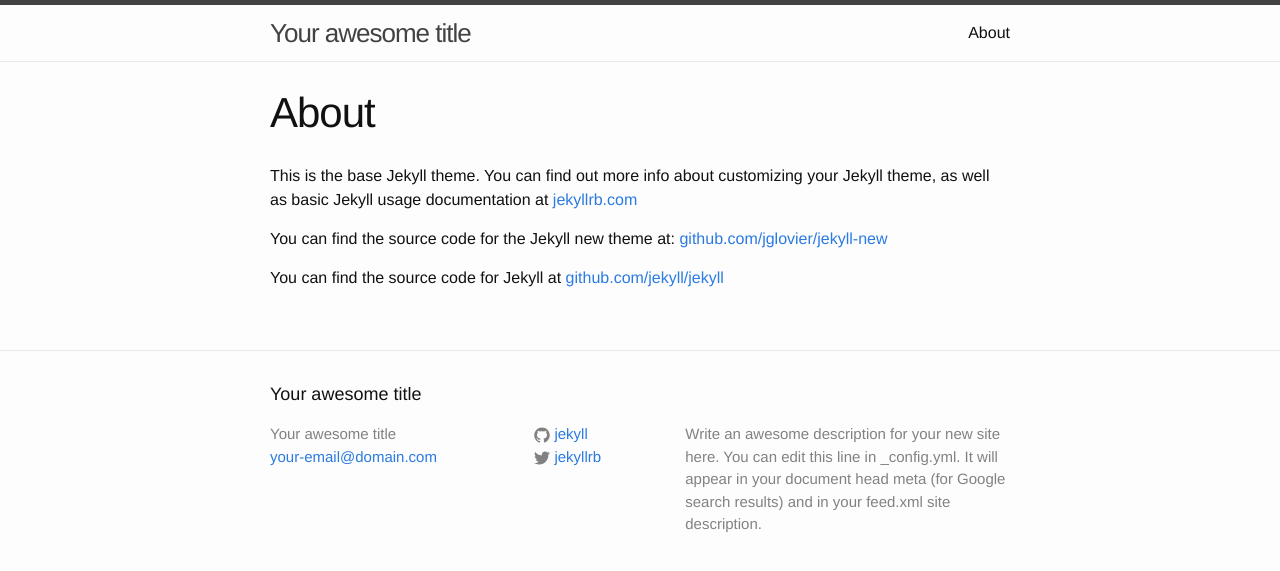
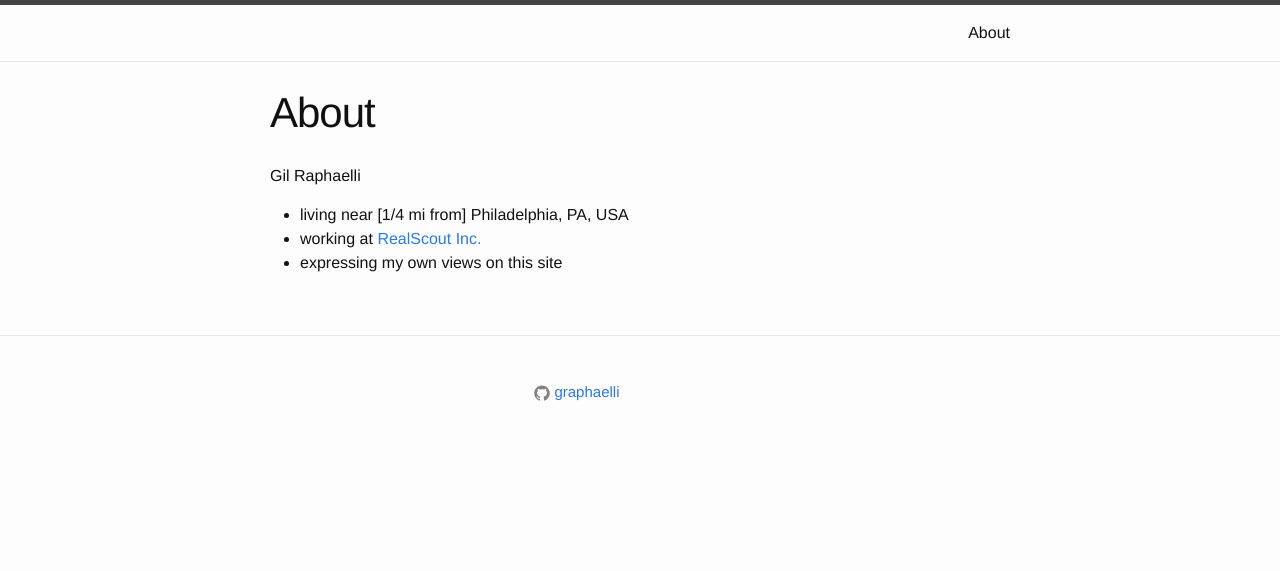
Before and after one commit to graphaelli/graphaelli.github.io, a Jekyll site: the page built from about.md, in a window 1280 px wide. Shown: the top 571 px of the page. Built offline with Jekyll 4.4.1, drawn with Linux system fonts in a browser that asks for light colours.

Commit message:
start customizing

```diff
--- a/_config.yml
+++ b/_config.yml
@@ -1,14 +1,18 @@
 # Site settings
-title: Your awesome title
-email: your-email@domain.com
-description: > # this means to ignore newlines until "baseurl:"
-  Write an awesome description for your new site here. You can edit this
-  line in _config.yml. It will appear in your document head meta (for
-  Google search results) and in your feed.xml site description.
-baseurl: "" # the subpath of your site, e.g. /blog/
-url: "http://yourdomain.com" # the base hostname & protocol for your site
-twitter_username: jekyllrb
-github_username:  jekyll
+title:
+email: g@raphaelli.com
+description: >
+  gil's weblog
+baseurl: ""
+url: "http://g.raphaelli.com"
+github_username:  graphaelli
+linkedin_username:  graphaelli
+twitter_username:
+
+# github defaults
+highlighter: pygments
+safe: true
+lsi: false
 
 # Build settings
 markdown: kramdown
--- a/_includes/footer.html
+++ b/_includes/footer.html
@@ -6,10 +6,6 @@
 
     <div class="footer-col-wrapper">
       <div class="footer-col  footer-col-1">
-        <ul class="contact-list">
-          <li>{{ site.title }}</li>
-          <li><a href="mailto:{{ site.email }}">{{ site.email }}</a></li>
-        </ul>
       </div>
 
       <div class="footer-col  footer-col-2">
@@ -46,7 +42,6 @@
       </div>
 
       <div class="footer-col  footer-col-3">
-        <p class="text">{{ site.description }}</p>
       </div>
     </div>
 
--- a/about.md
+++ b/about.md
@@ -4,8 +4,8 @@
 permalink: /about/
 ---
 
-This is the base Jekyll theme. You can find out more info about customizing your Jekyll theme, as well as basic Jekyll usage documentation at [jekyllrb.com](http://jekyllrb.com/)
+Gil Raphaelli
 
-You can find the source code for the Jekyll new theme at: [github.com/jglovier/jekyll-new](https://github.com/jglovier/jekyll-new)
-
-You can find the source code for Jekyll at [github.com/jekyll/jekyll](https://github.com/jekyll/jekyll)
+- living near [1/4 mi from] Philadelphia, PA, USA
+- working at [RealScout Inc.](http://realscout.com/)
+- expressing my own views on this site
```
Also changed, not shown: _posts/2015-11-12-welcome-to-jekyll.markdown (deleted, +0 -25 lines).
